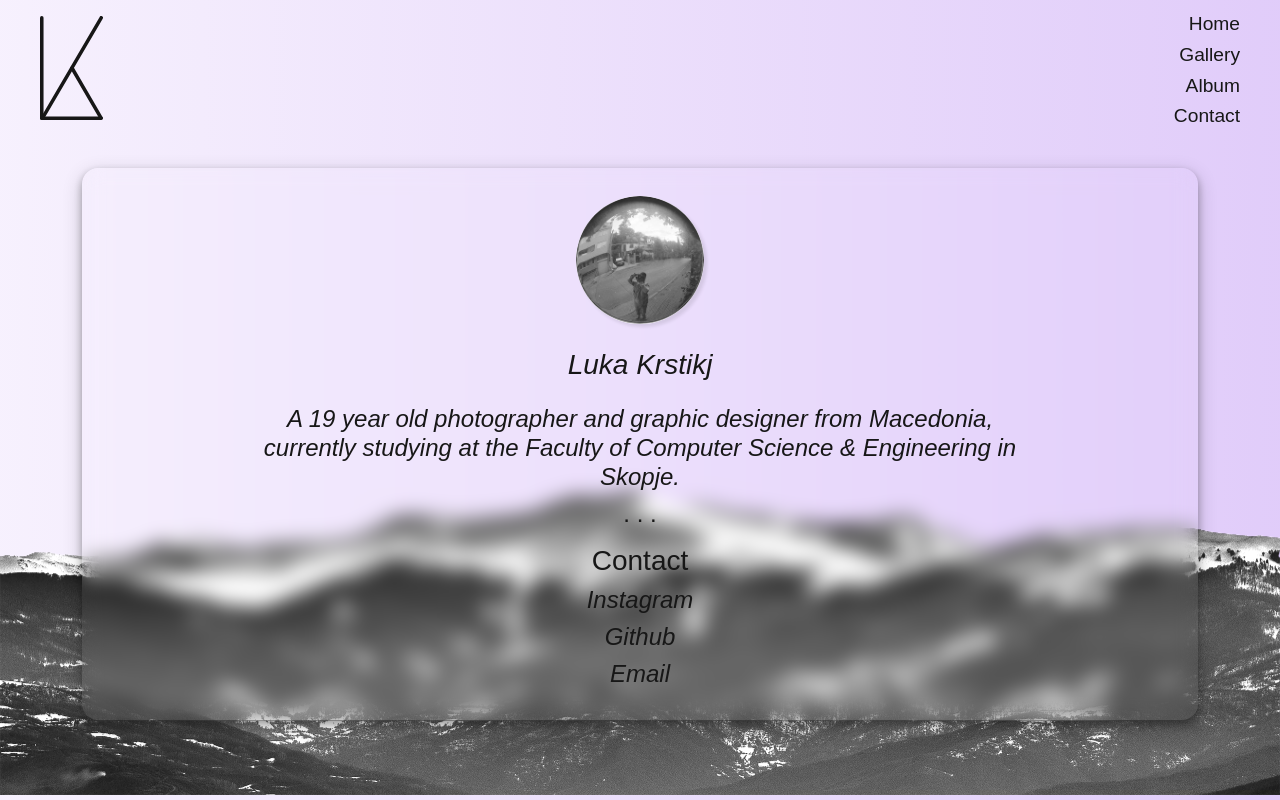
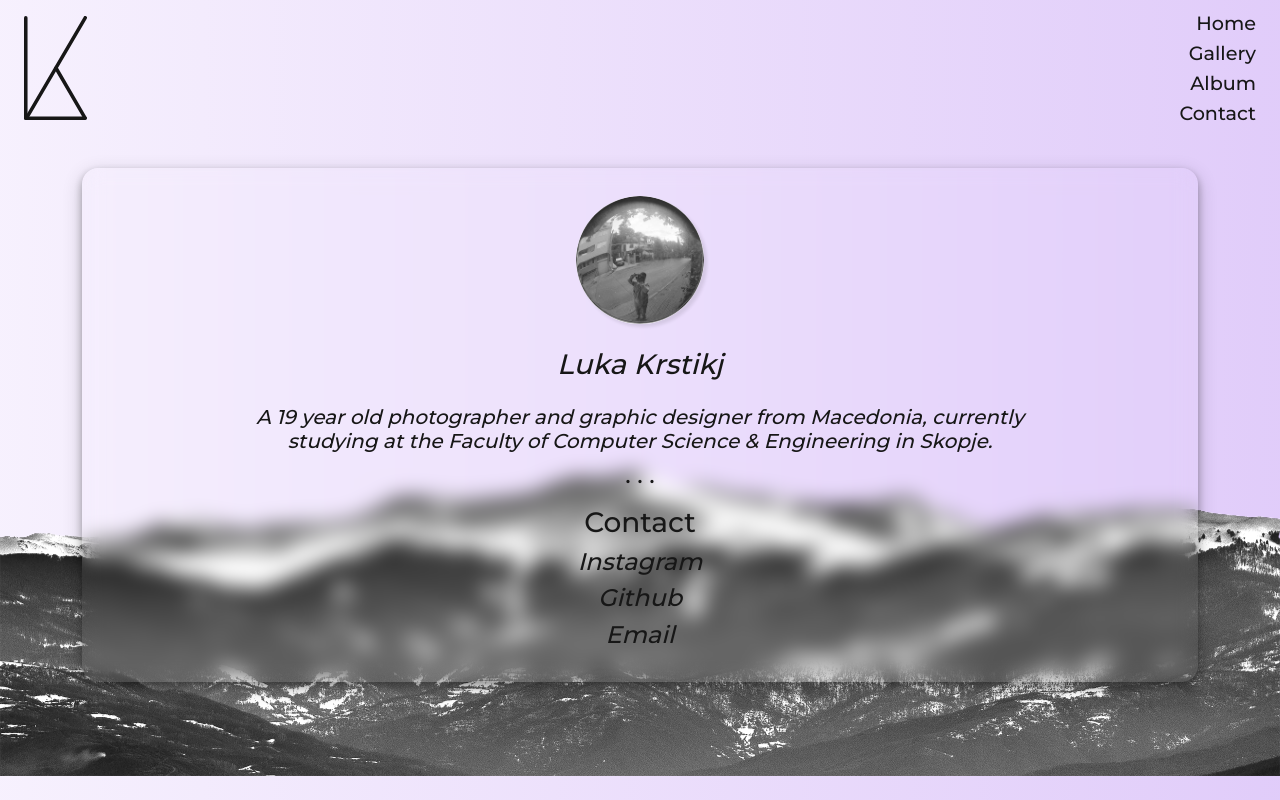
Before and after one commit to lukakrstik/lukakrstik, an Angular app: page /Contact in a window 1280 px wide. Built offline with nearby package versions, Linux system fonts and the light colour scheme.

Commit message:
sredeni mnogu raboti

```diff
--- a/package.json
+++ b/package.json
@@ -1,6 +1,6 @@
 {
   "name": "lukakrstik",
-  "version": "0.8.0",
+  "version": "0.8.1",
   "scripts": {
     "ng": "ng",
     "start": "ng serve",
--- a/src/app/albums/albums.component.html
+++ b/src/app/albums/albums.component.html
@@ -1,12 +1,12 @@
-<div class="container-fluid">
+<div class="container-fluid p-0">
   <div class="mx-0 mt-1 fade-in compensate-for-scrollbar text-right">
-    <div class="ml-3 mt-5 mr-4 w-75 text-left">
-      <h1 class="display-3 ml-1" style="color: #171717; font-family: 'Montserrat', sans-serif; font-weight: bold">Skopje</h1>
-      <h1 class="display-5 mt-0 ml-1" style="color:  #171717;font-family: 'Montserrat', sans-serif; font-weight: lighter">Photo Exhibit</h1>
-      <h1 class="header-info-italic mt-4 ml-2" style="color: #171717; font-family: 'Montserrat', sans-serif">Exhibit
+    <div class="ml-0 mt-5 mr-4 w-75 text-left">
+      <h1 class="display-3 ml-0" style="color: #171717; font-family: 'Montserrat', sans-serif; font-weight: bold">Skopje</h1>
+      <h1 class="display-5 mt-0 ml-0" style="color:  #171717;font-family: 'Montserrat', sans-serif; font-weight: lighter">Photo Exhibit</h1>
+      <h1 class="header-info-italic mt-4 ml-0" style="color: #171717; font-family: 'Montserrat', sans-serif">Exhibit
         of 30 curated photos captured in the city of Skopje, portraying the true character of the city.<br>
         The city where its beauty lies in the decaying history and brutal architecture.</h1>
-      <h1 class="header-info-italic mt-1 ml-2" style="color: #171717; font-family: 'Montserrat', sans-serif">
+      <h1 class="header-info-italic mt-1 ml-0" style="color: #171717; font-family: 'Montserrat', sans-serif">
         . . .</h1>
       <a href="sk.html" class="display-4 hyperlink my-0"  style="font-family: 'Montserrat', sans-serif;
                                                                       font-style: italic;
--- a/src/app/contact/contact.component.html
+++ b/src/app/contact/contact.component.html
@@ -1,14 +1,14 @@
 <!--Contact Info-->
-<div class="container mt-1 flex-lg-shrink-2 fade-in" style="width: 95%; position: relative;">
+<div class="container mt-1 flex-lg-shrink-2" style="width: 95%; position: relative;">
 
-  <div class="frosted graffiti my-5 mx-auto user-select-none">
+  <div class="frosted graffiti my-5 mx-auto px-0 user-select-none">
     <img src="../../assets/pfpN.jpg" style="width: 8rem; height: auto; border-radius: 50%; box-shadow: 0.2rem 0.2rem 0.2rem rgba(21,21,21,0.1);" class="row h100 mx-auto mb-4 mt-1">
     <div class="row">
       <h3 class="header-info-italic text-center mx-auto">Luka Krstikj</h3>
     </div>
     <div class="row">
-      <h4 class="header-info-italic text-center mx-auto w-75 mt-3">A 19 year old photographer
-        and graphic designer from Macedonia, currently studying at the Faculty of Computer Science & Engineering in Skopje.</h4>
+      <h5 class="header-info-italic text-center mx-auto w-75 mt-3">A 19 year old photographer
+        and graphic designer from Macedonia, currently studying at the Faculty of Computer Science & Engineering in Skopje.</h5>
     </div>
     <div class="row">
       <h4 class="header-info-b text-center mx-auto mb-3">. . .</h4>
--- a/src/app/dashboard/dashboard.component.html
+++ b/src/app/dashboard/dashboard.component.html
@@ -1,4 +1,4 @@
-<div class="container-fluid my-3">
+<div class="container-fluid my-3 mx-0 px-0">
   <h1 class="header-info-upload text-center py-4 mx-auto user-select-none">Featured Photos</h1>
 
   <div id="image" class="mb-5" style="display: flex; flex-wrap: wrap; justify-content: center;">
--- a/src/app/gallery/analog/analog.component.html
+++ b/src/app/gallery/analog/analog.component.html
@@ -3,7 +3,7 @@
   <a routerLinkActive="active" routerLink="/Gallery" class="header-info-upload hyperlink text-start user-select-none">← Gallery</a>
   <a routerLinkActive="active" routerLink="/Digital" class="header-info-upload hyperlink float-end user-select-none">Digital →</a>
 </div>
-<div class="container-fluid">
+<div class="container-fluid p-0">
   <div id="image" class="mb-5" style="display: flex; flex-wrap: wrap; justify-content: center;">
     <div  *ngFor="let image of analog" class="card my-3 col-sm-6 col-lg-4 px-2 user-select-none" style="border: none; background-color: rgba(255,255,255,0); display: inline;">
       <img class="card-img" [src]="image.tlink" alt="Error Loading Photo" style="background-color: rgba(255,255,255,0);">
--- a/src/app/gallery/digital/digital.component.html
+++ b/src/app/gallery/digital/digital.component.html
@@ -3,7 +3,7 @@
   <a routerLinkActive="active" routerLink="/Gallery" class="header-info-upload hyperlink text-start user-select-none">← Gallery</a>
   <a routerLinkActive="active" routerLink="/Analog" class="header-info-upload hyperlink float-end user-select-none">Analog →</a>
 </div>
-<div class="container-fluid">
+<div class="container-fluid p-0">
     <div id="image" class="mb-5" style="display: flex; flex-wrap: wrap; justify-content: center;">
       <div  *ngFor="let image of digital" class="card my-3 col-sm-6 col-lg-4 px-2 user-select-none" style="border: none; background-color: rgba(255,255,255,0); display: inline;">
         <img class="card-img" [src]="image.tlink" alt="Error Loading Photo" style="background-color: rgba(255,255,255,0);">
--- a/src/app/gallery/gallery.component.html
+++ b/src/app/gallery/gallery.component.html
@@ -1,4 +1,4 @@
-<div class="container-fluid my-3">
+<div class="container-fluid my-3 p-0">
   <div id="image" class="mb-5" style="display: flex; flex-wrap: wrap; justify-content: center; ">
     <app-tagphotos></app-tagphotos>
   </div>
--- a/src/app/navbar/navbar.component.html
+++ b/src/app/navbar/navbar.component.html
@@ -1,4 +1,4 @@
-<div class="mt-2 mx-3">
+<div class="mt-2">
   <a class="user-select-none navbar-brand mt-1" routerLinkActive="active" routerLink="Home">
     <img src="../assets/logo.svg" class="mt-2"
          style="width: 3.95rem; height: auto"
--- a/src/index.html
+++ b/src/index.html
@@ -7,6 +7,7 @@
   <meta name="viewport" content="width=device-width, initial-scale=1">
   <link rel="icon" type="image/x-icon" href="favicon.ico">
   <link rel="stylesheet" href="../node_modules/bootstrap/dist/css/bootstrap.css">
+  <link href="https://fonts.googleapis.com/css2?family=Montserrat:wght@300;500&display=swap" rel="stylesheet">
 </head>
 <body>
 <div class="container-fluid">
```
